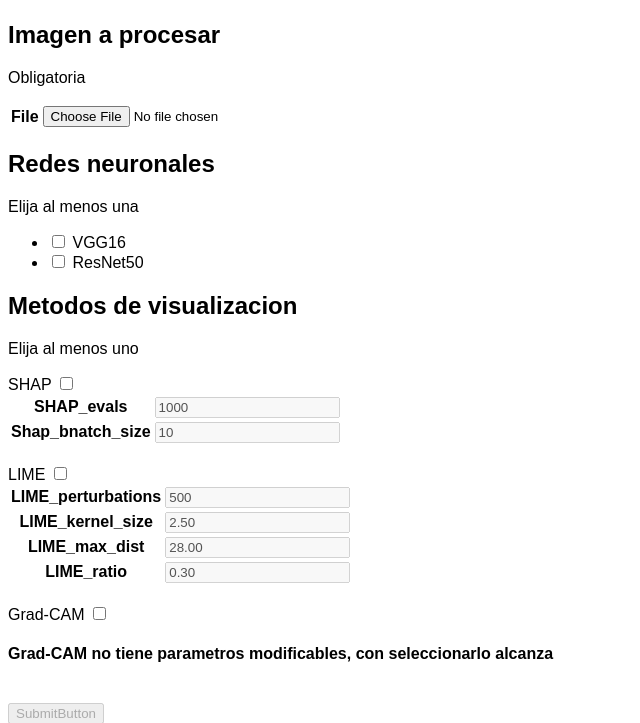
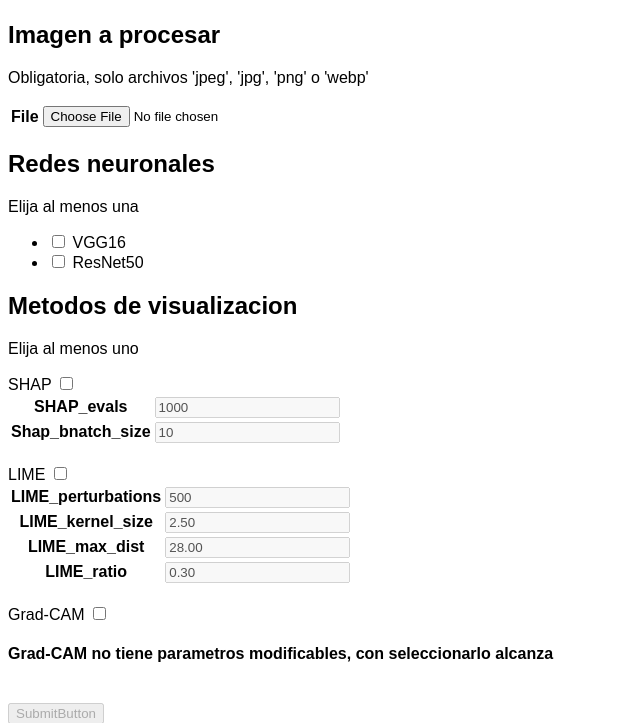
Before and after one commit to KaitoKurogami/FlaskTesina, a Flask app: page / in a window 1280 px wide. Shown: the top 723 px of the page, without its empty margins (0-640 px from the left). Run offline with Flask 3, Linux system fonts and the light colour scheme; some libraries are stand-ins or nearby versions.

Commit message:
Update index.html

```diff
--- a/templates/index.html
+++ b/templates/index.html
@@ -10,7 +10,7 @@
     <form method='POST' enctype="multipart/form-data" id="fullForm" onSubmit="showProcessing()">
         {{form.hidden_tag()}}
         <h2>Imagen a procesar</h2>
-        <p>Obligatoria</p>
+        <p>Obligatoria, solo archivos  'jpeg', 'jpg', 'png' o 'webp'</p>
         {{form.file()}}
         <h2>Redes neuronales</h2>
         <p>Elija al menos una</p>
```
